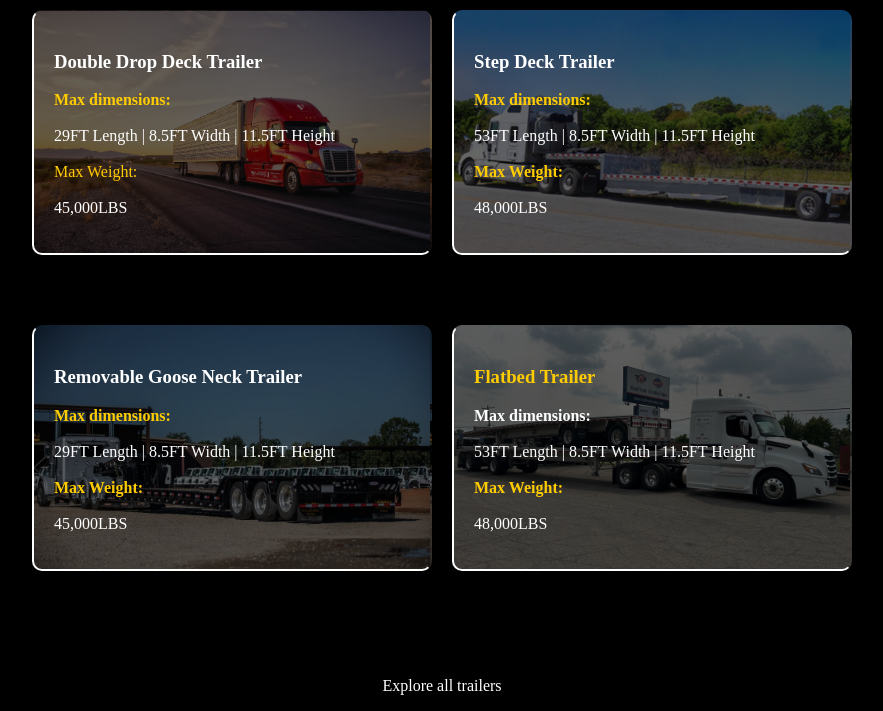
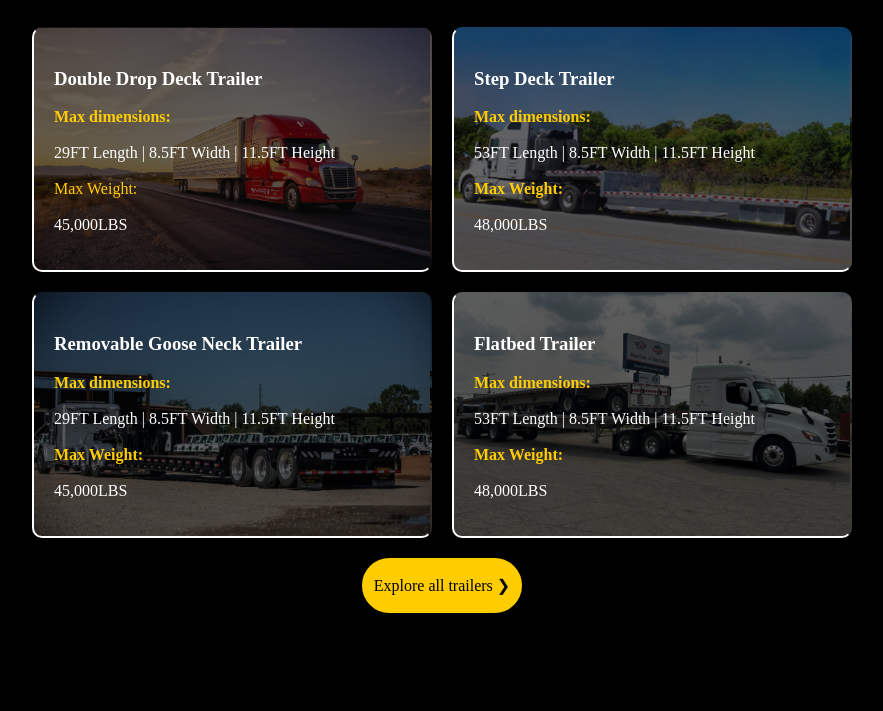
Before and after one commit to tcargill1/frontend-test, a plain HTML site: page index.html in a window 1280 px wide. Shown: the part 110-821 px from the top of the page, without its empty margins (198-1081 px from the left). After the commit the page ends 800 px from the top, so only its background shows below. Drawn offline with Linux system fonts and the light colour scheme.

Commit message:
Added button at the bottom.

```diff
--- a/index.html
+++ b/index.html
@@ -5,7 +5,7 @@
         <link rel="stylesheet" href="mystyle.css">
     </head>
     <body>
-        <h1 class="title"> Transport Your Load On The <i class="trailer">Right Trailer</i> With Us</h1>
+        <h1 class="title"> Transport Your Load<br>On The <i class="trailer">Right Trailer</i> With Us</h1>
         <div class="main">
             <div class="mini_border double_deck">
                 <h3><b> Double Drop Deck Trailer </b></h3>
@@ -32,16 +32,16 @@
             </div>
 
             <div class="mini_border flatbed">
-                <h3><b class="max"> Flatbed Trailer </b></h3>
-                <p><b>Max dimensions:</b><br><br>
+                <h3><b> Flatbed Trailer </b></h3>
+                <p><b class="max">Max dimensions:</b><br><br>
                     53FT Length | 8.5FT Width | 11.5FT Height<br><br>
                     <b class="max">Max Weight:</b><br><br>
                     48,000LBS</p>
             </div>
         </div>
 
-        <div class="explore">
-            <p> Explore all trailers </p>
-        </div>
+        <a href="https://ntslogistics.com/" class="explore">
+            <p> Explore all trailers  &#10095</p>
+        </a>
     </body>
 </html>
--- a/mystyle.css
+++ b/mystyle.css
@@ -8,7 +8,23 @@ body {
 }
 
 .explore {
+    color: black;
+    background-color: rgb(255, 204, 0);
     text-align: center;
+
+    border: 2px solid rgb(255, 204, 0);
+    border-radius: 50px;
+
+    display: block;
+    width: fit-content;
+    margin: auto;
+    padding: 0px 10px;
+    text-decoration: none;
+}
+
+.explore:hover {
+    background-color: rgb(230, 184, 0);
+    cursor: pointer;
 }
 
 .trailer {
@@ -24,9 +40,10 @@ body {
     grid-template-columns: repeat(2, 400px);
     gap: 20px;
     justify-content: center;
-    padding: 40px;
+
     width: 100px;
     margin: 0 auto;
+    padding: 20px;
 }
 
 .mini_border {
@@ -37,8 +54,6 @@ body {
 
     border-bottom: 2px solid white;
     border-left: 2px solid white;
-
-    margin-bottom: 50px;
 }
 
 .double_deck {
```
